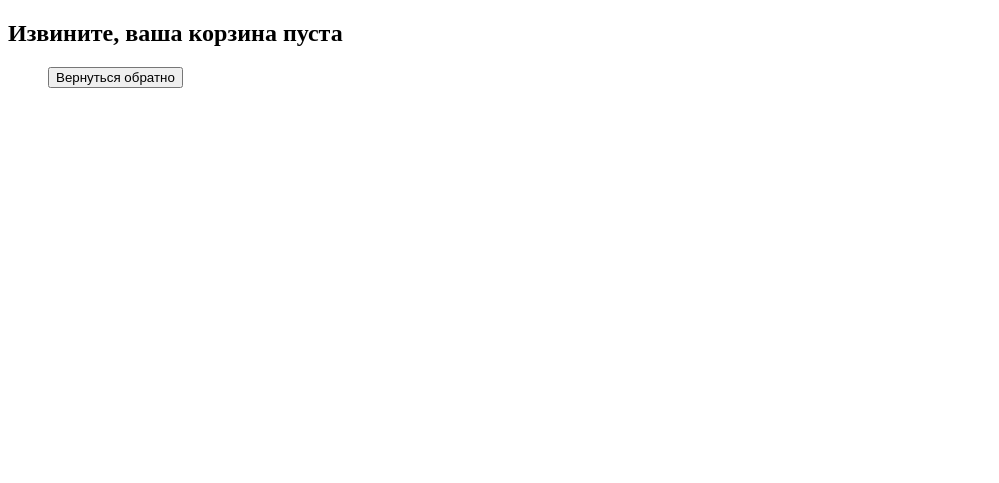
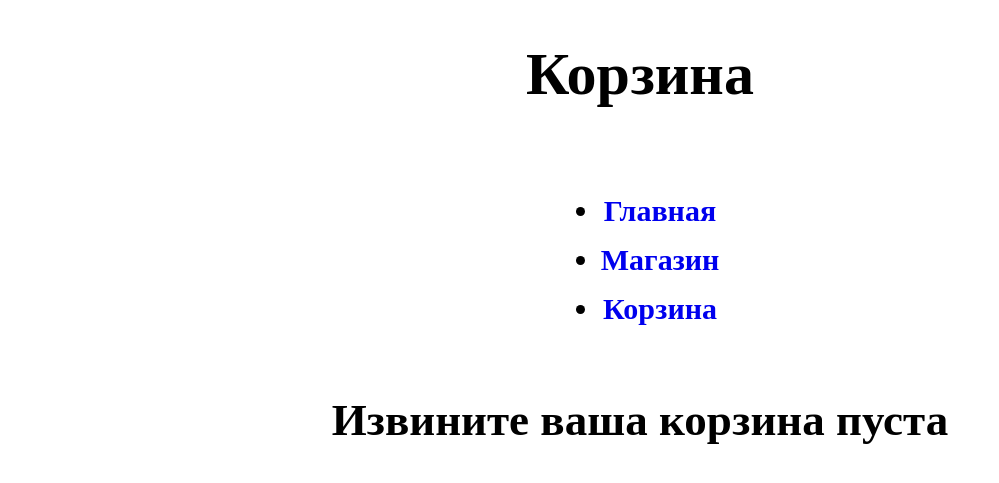
Before and after one commit to vasamoylov/Module_18_Django2, a Django app: page /cart/ in a window 1280 px wide. Shown: the top 483 px of the page, without its empty margins (0-999 px from the left). Run offline with Django 5.2, Linux system fonts and the light colour scheme.

Commit message:
Add files via upload

```diff
--- a/UrbanDjango/UrbanDjango/urls.py
+++ b/UrbanDjango/UrbanDjango/urls.py
@@ -16,7 +16,7 @@ Including another URLconf
 """
 from django.contrib import admin
 from django.urls import path
-from task3.views import wellcome, games, cart
+from task4.views import wellcome, games, cart
 
 urlpatterns = [
     path('admin/', admin.site.urls),
--- a/UrbanDjango/task3/views.py
+++ b/UrbanDjango/task3/views.py
@@ -2,14 +2,3 @@ from django.shortcuts import render
 
 
 # Create your views here.
-
-def wellcome(request):
-    return render(request, 'main_page.html')
-
-
-def games(request):
-    return render(request, 'games.html')
-
-
-def cart(request):
-    return render(request, 'cart.html')
--- a/UrbanDjango/task4/views.py
+++ b/UrbanDjango/task4/views.py
@@ -1,3 +1,17 @@
 from django.shortcuts import render
 
+
 # Create your views here.
+
+def wellcome(request):
+    return render(request, 'main_page.html')
+
+
+def games(request):
+    games_list = ['GTA V', 'NFS', 'FIFA']
+    context = {'games_list': games_list}
+    return render(request, 'games.html', context)
+
+
+def cart(request):
+    return render(request, 'cart.html')
--- a/UrbanDjango/templates/forth_task/cart.html
+++ b/UrbanDjango/templates/forth_task/cart.html
@@ -1,13 +1,13 @@
-<!DOCTYPE html>
-<html lang="en">
-<head>
-    <meta charset="UTF-8">
-    <title>Игровая платформа</title>
-</head>
-<body>
-    <h2>Извините, ваша корзина пуста</h2>
-    <ul>
-        <a href="/"><button>Вернуться обратно</button></a>
-    </ul>
-</body>
-</html>
+{% extends "menu.html" %}
+
+{% block pagename %}
+    <h1>Корзина</h1>
+{% endblock %}
+
+{% block menu %}
+    {{ block.super }}
+{% endblock %}
+
+{% block content %}
+    <h2>Извините ваша корзина пуста</h2>
+{% endblock %}
--- a/UrbanDjango/templates/forth_task/menu.html
+++ b/UrbanDjango/templates/forth_task/menu.html
@@ -2,9 +2,86 @@
 <html lang="en">
 <head>
     <meta charset="UTF-8">
-    <title>Title</title>
+    <meta name="viewport" content="width=device-width, initial-scale=1.0">
+    <title>Document</title>
 </head>
 <body>
-
+    <header>
+        {% block pagename %}
+        <h1>Главная страница</h1>
+        {% endblock %}
+    </header>
+    <nav>
+        {% block menu %}
+        <div class="nav">
+            <ul class="menu">
+                <li>
+                    <a href="/">Главная</a>
+                </li>
+                <li>
+                    <a href="/games">Магазин</a>
+                </li>
+                <li>
+                    <a href="/cart">Корзина</a>
+                </li>
+            </ul>
+        </div>
+        {% endblock %}
+    </nav>
+    <content>
+        {% block content %}
+        <ul>
+        <h2>{% for i in games_list %}
+            <li>{{ i|title }}
+                <button>Купить</button></li>
+            {% endfor %}</h2>
+        </ul>
+        {% endblock %}
+    </content>
 </body>
 </html>
+<style>
+    body{
+        margin: 0 auto;
+        display: grid;
+        justify-content: center;
+        align-items: center;
+        text-align: center;
+        font-size: 30px;
+    }
+    h2{
+        display: grid;
+    }
+    a{
+        font-weight: bold;
+        text-decoration: none;
+    }
+    ul{
+        display:grid;
+        justify-content: center;
+    }
+    li{
+        margin-top: 15px;
+    }
+    .container{
+        display:grid;
+        justify-content: center;
+        align-items: center;
+    }
+    button{
+        margin: 0 auto;
+        margin: 10px 0 0 10px;
+        outline: none;
+        border: none;
+        background: transparent;
+        border-radius: 5px;
+        background-color: blue;
+        color: #ffff;
+        font-size: 20px;
+    }
+    button:hover {
+        border-radius: 10%;
+        background-color: #ffff;
+        color: blue;
+    }
+</style>
```
Also changed, not shown: UrbanDjango/UrbanDjango/settings.py (+4 -3 lines), UrbanDjango/task2/views.py (+0 -10 lines), UrbanDjango/templates/forth_task/games.html (+12 -17 lines), UrbanDjango/templates/forth_task/main_page.html (+8 -12 lines).
